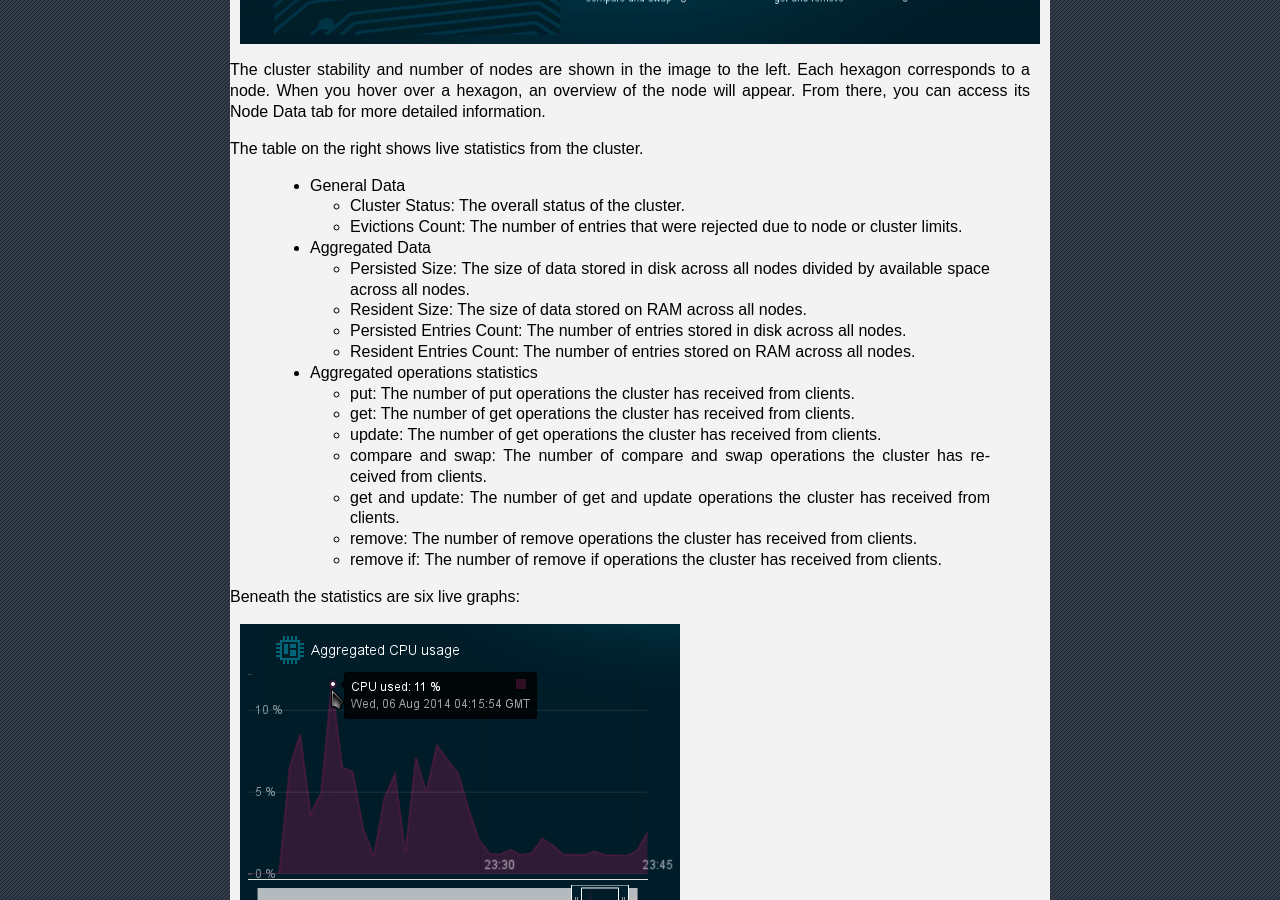
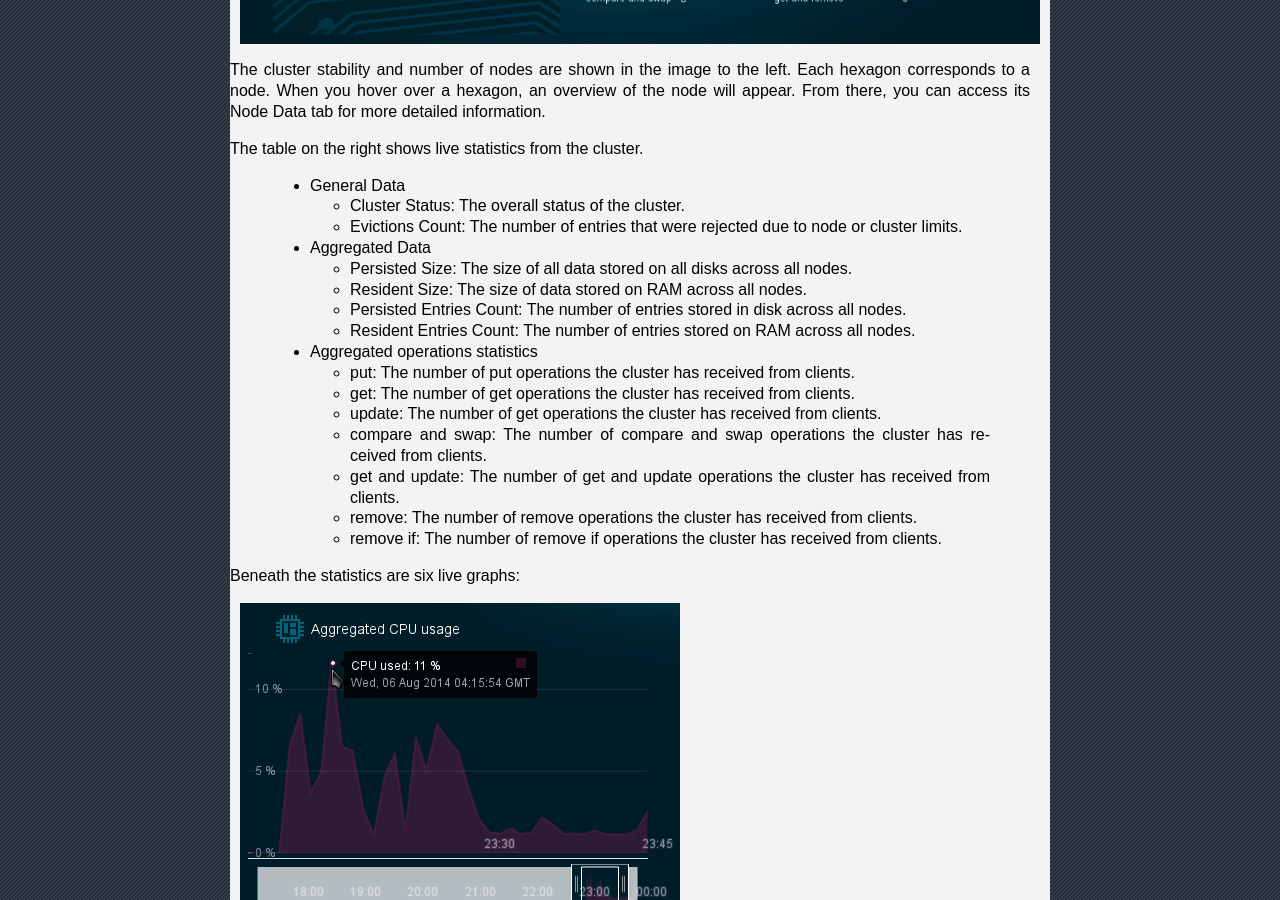
Before and after one commit to iltommi/qdb-documentation, a Sphinx documentation site: the page built from source/reference/qdb_httpd.rst, in a window 1280 px wide and 900 px high, scrolled down 1417 px. Built offline with Sphinx 7.4.7, drawn with Linux system fonts in a browser that asks for light colours; pages that are not in the unit, such as notebooks, are missing from menus.

Commit message:
Fix persistent size description.

```diff
--- a/source/reference/qdb_httpd.rst
+++ b/source/reference/qdb_httpd.rst
@@ -62,7 +62,7 @@ The table on the right shows live statistics from the cluster.
 
  * Aggregated Data
 
-   - Persisted Size: The size of data stored in disk across all nodes divided by available space across all nodes.
+   - Persisted Size: The size of all data stored on all disks across all nodes.
    - Resident Size: The size of data stored on RAM across all nodes.
    - Persisted Entries Count: The number of entries stored in disk across all nodes.
    - Resident Entries Count: The number of entries stored on RAM across all nodes.
```
